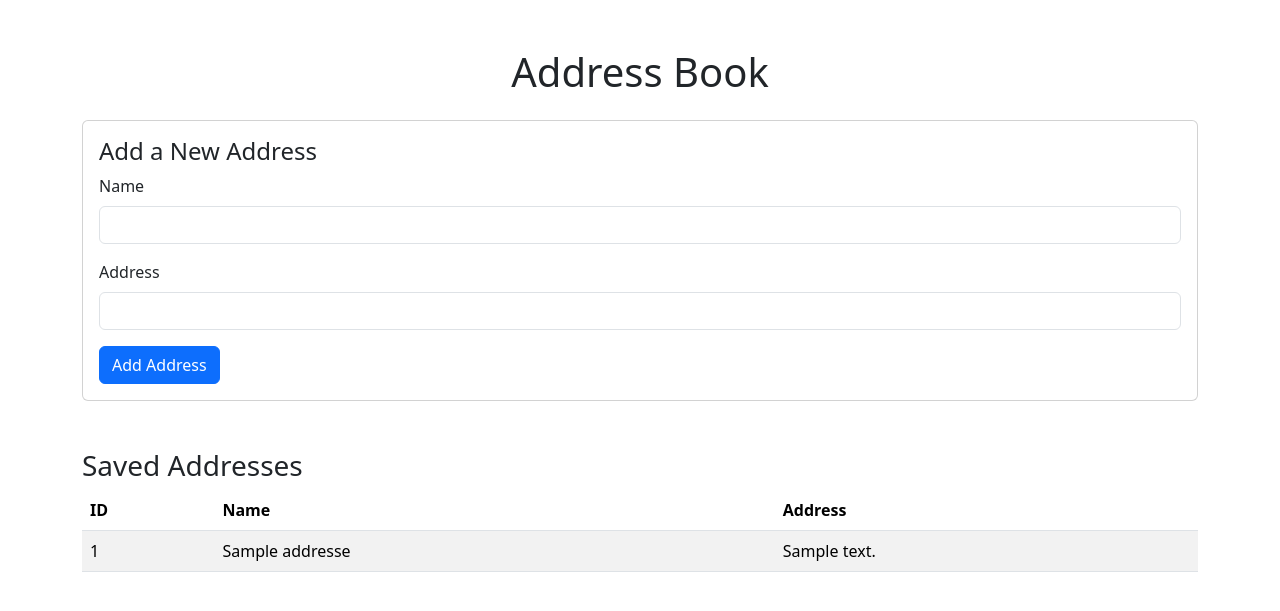
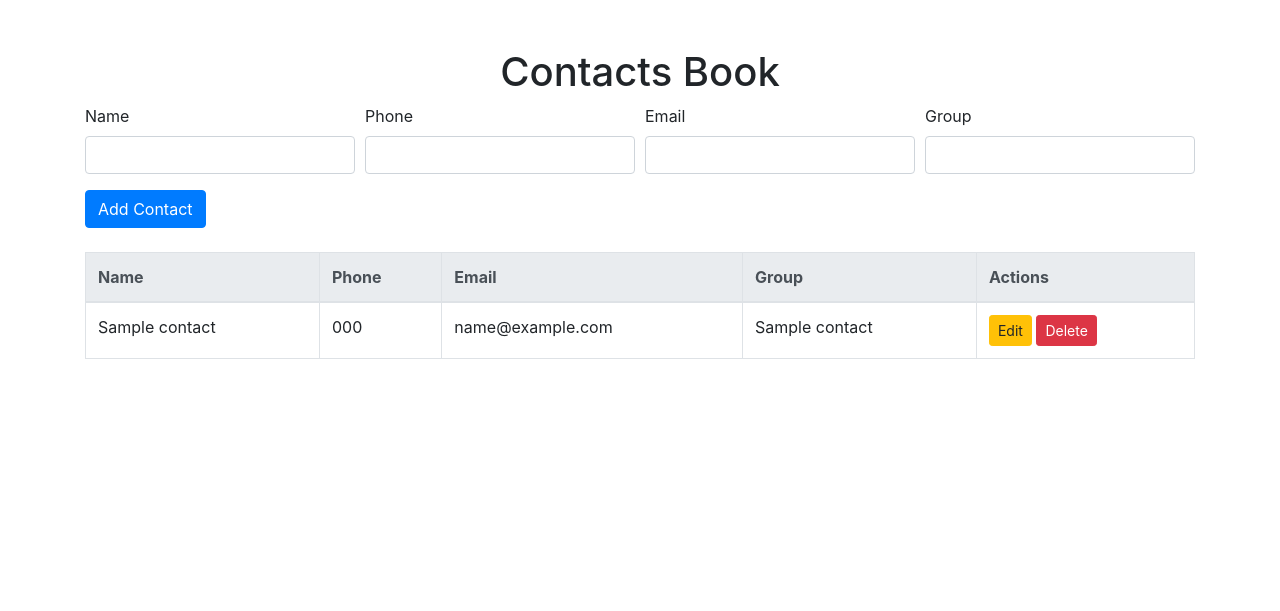
Before and after one commit to ArielJunus/Database, a Flask app: page / in a window 1280 px wide. Shown: the top 611 px of the page. Run offline with Flask 3, Linux system fonts and the light colour scheme; tables that the repository leaves empty or names only in its code hold one stand-in row (values such as "Sample post"); some libraries are stand-ins or nearby versions.

Commit message:
Add files via upload

```diff
--- a/myprojectdb/app.py
+++ b/myprojectdb/app.py
@@ -1,78 +1,51 @@
-from flask import Flask, render_template, request, redirect
-import mysql.connector
-from mysql.connector import Error
+from flask import Flask, render_template, request, redirect, url_for
+from join import init_db, get_contacts, add_contact, edit_contact, delete_contact, get_contact_by_id
 
 app = Flask(__name__)
 
-# MySQL configurations
+# MySQL Configuration
 app.config['MYSQL_HOST'] = 'localhost'
 app.config['MYSQL_USER'] = 'root'
 app.config['MYSQL_PASSWORD'] = 'password132'
-app.config['MYSQL_DB'] = 'address'
+app.config['MYSQL_DB'] = 'databook1'
 
-# Initialize the MySQL connection
-def get_db_connection():
-    try:
-        connection = mysql.connector.connect(
-            host=app.config['MYSQL_HOST'],
-            user=app.config['MYSQL_USER'],
-            password=app.config['MYSQL_PASSWORD'],
-            database=app.config['MYSQL_DB']
-        )
-        return connection
-    except Error as e:
-        print(f"Error connecting to MySQL: {e}")
-        return None
-
-# Create the 'addresses' table if it doesn't exist
-def create_table():
-    connection = get_db_connection()
-    if connection is None:
-        print("Failed to create table because connection is None")
-        return
-    cursor = connection.cursor()
-    cursor.execute('''
-        CREATE TABLE IF NOT EXISTS addresses (
-            id INT AUTO_INCREMENT PRIMARY KEY,
-            name VARCHAR(100),
-            address VARCHAR(255)
-        )
-    ''')
-    connection.commit()
-    cursor.close()
-    connection.close()
+mysql = init_db(app)
 
 @app.route('/')
 def index():
-    # Fetch all addresses from the database
-    connection = get_db_connection()
-    if connection is None:
-        return "Database connection failed!"
-    cursor = connection.cursor(dictionary=True)
-    cursor.execute('SELECT * FROM addresses')
-    addresses = cursor.fetchall()
-    cursor.close()
-    connection.close()
-    return render_template('index.html', addresses=addresses)
+    contacts = get_contacts(mysql)
+    return render_template('index.html', contacts=contacts)
 
 @app.route('/add', methods=['POST'])
-def add_address():
-    # Get form data
-    name = request.form['name']
-    address = request.form['address']
+def add_contact_route():
+    if request.method == 'POST':
+        name = request.form['name']
+        phone = request.form['phone']
+        email = request.form['email']
+        group_name = request.form['group_name']
+        add_contact(mysql, name, phone, email, group_name)
+        return redirect(url_for('index'))
 
-    # Insert the new address into the database
-    connection = get_db_connection()
-    if connection is None:
-        return "Database connection failed!"
-    cursor = connection.cursor()
-    cursor.execute('INSERT INTO addresses (name, address) VALUES (%s, %s)', (name, address))
-    connection.commit()
-    cursor.close()
-    connection.close()
+@app.route('/edit/<int:id>', methods=['GET', 'POST'])
+def edit_contact_route(id):
+    if request.method == 'POST':
+        name = request.form['name']
+        phone = request.form['phone']
+        email = request.form['email']
+        group_name = request.form['group_name']
+        edit_contact(mysql, id, name, phone, email, group_name)
+        return redirect(url_for('index'))
 
-    return redirect('/')
+    contact = get_contact_by_id(mysql, id)  # Fetching a single contact by ID
+    if contact:
+        return render_template('edit.html', contact=contact)
+    else:
+        return "Contact not found", 404
+
+@app.route('/delete/<int:id>', methods=['GET'])
+def delete_contact_route(id):
+    delete_contact(mysql, id)
+    return redirect(url_for('index'))
 
 if __name__ == '__main__':
-    create_table()  # Create the table when starting the app
     app.run(debug=True)
--- /dev/null
+++ b/myprojectdb/join.py
@@ -0,0 +1,60 @@
+from flask_mysqldb import MySQL
+
+def init_db(app):
+    mysql = MySQL(app)
+    return mysql
+
+def get_contacts(mysql):
+    cur = mysql.connection.cursor()
+    # Join contacts with phone_info and email_info to fetch all details
+    cur.execute("""
+        SELECT contacts.id, contacts.name, phone_info.phone, email_info.email, contacts.group_name
+        FROM contacts
+        LEFT JOIN phone_info ON contacts.id = phone_info.contact_id
+        LEFT JOIN email_info ON contacts.id = email_info.contact_id
+    """)
+    contacts = cur.fetchall()
+    cur.close()
+    return contacts
+
+def get_contact_by_id(mysql, id):
+    cur = mysql.connection.cursor()
+    cur.execute("""
+        SELECT contacts.id, contacts.name, phone_info.phone, email_info.email, contacts.group_name
+        FROM contacts
+        LEFT JOIN phone_info ON contacts.id = phone_info.contact_id
+        LEFT JOIN email_info ON contacts.id = email_info.contact_id
+        WHERE contacts.id = %s
+    """, (id,))
+    contact = cur.fetchone()  # fetch one record
+    cur.close()
+    return contact
+
+def add_contact(mysql, name, phone, email, group_name):
+    cur = mysql.connection.cursor()
+    # Insert into contacts table first
+    cur.execute("INSERT INTO contacts (name, group_name) VALUES (%s, %s)", (name, group_name))
+    contact_id = cur.lastrowid
+
+    # Insert into phone_info and email_info with the new contact_id
+    cur.execute("INSERT INTO phone_info (contact_id, phone) VALUES (%s, %s)", (contact_id, phone))
+    cur.execute("INSERT INTO email_info (contact_id, email) VALUES (%s, %s)", (contact_id, email))
+    mysql.connection.commit()
+    cur.close()
+
+def edit_contact(mysql, id, name, phone, email, group_name):
+    cur = mysql.connection.cursor()
+    # Update contacts table
+    cur.execute("UPDATE contacts SET name=%s, group_name=%s WHERE id=%s", (name, group_name, id))
+
+    # Update phone_info and email_info tables
+    cur.execute("UPDATE phone_info SET phone=%s WHERE contact_id=%s", (phone, id))
+    cur.execute("UPDATE email_info SET email=%s WHERE contact_id=%s", (email, id))
+    mysql.connection.commit()
+    cur.close()
+
+def delete_contact(mysql, id):
+    cur = mysql.connection.cursor()
+    cur.execute("DELETE FROM contacts WHERE id=%s", (id,))
+    mysql.connection.commit()
+    cur.close()
--- a/myprojectdb/templates/index.html
+++ b/myprojectdb/templates/index.html
@@ -2,55 +2,64 @@
 <html lang="en">
 <head>
     <meta charset="UTF-8">
-    <meta name="viewport" content="width=device-width, initial-scale=1, shrink-to-fit=no">
-    <title>Address Book</title>
-    <link href="https://cdn.jsdelivr.net/npm/bootstrap@5.3.0-alpha1/dist/css/bootstrap.min.css" rel="stylesheet">
+    <meta name="viewport" content="width=device-width, initial-scale=1.0">
+    <title>Contacts Book</title>
+    <link rel="stylesheet" href="https://stackpath.bootstrapcdn.com/bootstrap/4.5.2/css/bootstrap.min.css">
 </head>
 <body>
     <div class="container mt-5">
-        <h1 class="text-center">Address Book</h1>
-
-        <!-- Form to Add New Address -->
-        <div class="card mt-4">
-            <div class="card-body">
-                <h4 class="card-title">Add a New Address</h4>
-                <form action="/add" method="POST">
-                    <div class="mb-3">
-                        <label for="name" class="form-label">Name</label>
+        <h1 class="text-center">Contacts Book</h1>
+        <form class="mb-4" method="POST" action="/add">
+            <div class="form-row">
+                <div class="form-group col-md-3">
+                    <label for="name">Name</label>
                     <input type="text" class="form-control" id="name" name="name" required>
                 </div>
-                    <div class="mb-3">
-                        <label for="address" class="form-label">Address</label>
-                        <input type="text" class="form-control" id="address" name="address" required>
+                <div class="form-group col-md-3">
+                    <label for="phone">Phone</label>
+                    <input type="text" class="form-control" id="phone" name="phone" required>
                 </div>
-                    <button type="submit" class="btn btn-primary">Add Address</button>
-                </form>
+                <div class="form-group col-md-3">
+                    <label for="email">Email</label>
+                    <input type="email" class="form-control" id="email" name="email" required>
+                </div>
+                <div class="form-group col-md-3">
+                    <label for="group_name">Group</label>
+                    <input type="text" class="form-control" id="group_name" name="group_name">
                 </div>
             </div>
+            <button type="submit" class="btn btn-primary">Add Contact</button>
+        </form>
 
-        <!-- List of Addresses -->
-        <div class="mt-5">
-            <h3>Saved Addresses</h3>
-            <table class="table table-striped">
-                <thead>
+        <table class="table table-bordered">
+            <thead class="thead-light">
                 <tr>
-                        <th>ID</th>
                     <th>Name</th>
-                        <th>Address</th>
+                    <th>Phone</th>
+                    <th>Email</th>
+                    <th>Group</th>
+                    <th>Actions</th>
                 </tr>
             </thead>
             <tbody>
-                    {% for address in addresses %}
+                {% for contact in contacts %}
                 <tr>
-                        <td>{{ address.id }}</td>
-                        <td>{{ address.name }}</td>
-                        <td>{{ address.address }}</td>
+                    <td>{{ contact[1] }}</td> <!-- Name -->
+                    <td>{{ contact[2] }}</td> <!-- Phone -->
+                    <td>{{ contact[3] }}</td> <!-- Email -->
+                    <td>{{ contact[4] }}</td> <!-- Group -->
+                    <td>
+                        <a href="/edit/{{ contact[0] }}" class="btn btn-warning btn-sm">Edit</a>
+                        <a href="/delete/{{ contact[0] }}" class="btn btn-danger btn-sm">Delete</a>
+                    </td>
                 </tr>
                 {% endfor %}
             </tbody>
         </table>
     </div>
-    </div>
-    <script src="https://cdn.jsdelivr.net/npm/bootstrap@5.3.0-alpha1/dist/js/bootstrap.bundle.min.js"></script>
+
+    <script src="https://code.jquery.com/jquery-3.5.1.slim.min.js"></script>
+    <script src="https://cdn.jsdelivr.net/npm/@popperjs/core@2.5.2/dist/umd/popper.min.js"></script>
+    <script src="https://stackpath.bootstrapcdn.com/bootstrap/4.5.2/js/bootstrap.min.js"></script>
 </body>
 </html>
```
Also changed, not shown: myprojectdb/templates/edit.html (added, +40 -0 lines). Lines whose indentation alone changed are shown as unchanged.
